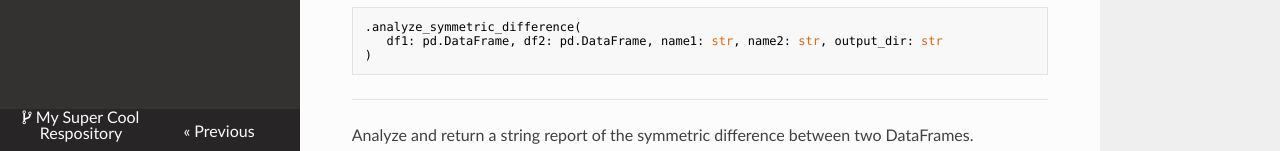
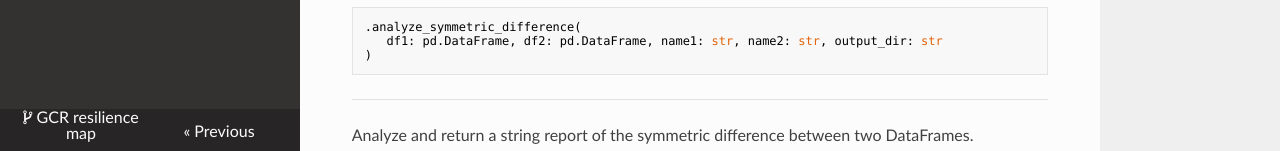
Before and after one commit to allfed/gcr-resilience-map, an MkDocs documentation site: the page built from docs/sources/modules/src/utils.md, in a window 1280 px wide and 900 px high, scrolled down 596 px. Shown: the part 746-897 px from the top of the window. Built offline with MkDocs 1.6.1, drawn with Linux system fonts in a browser that asks for light colours; nearby versions of some CDN libraries.

Commit message:
further setup

```diff
--- a/mkdocs.yml
+++ b/mkdocs.yml
@@ -1,9 +1,9 @@
-site_name: My Super Cool Respository
+site_name: GCR resilience map
 
 
 # Repository
-repo_name: My Super Cool Respository
-repo_url: https://github.com/allfed/My Super-Cool-Respository
+repo_name: GCR resilience map
+repo_url: https://github.com/allfed/gcr-resilience-map
 edit_uri: ""
 # Copyright
 copyright: Me
--- a/mkgendocs.yml
+++ b/mkgendocs.yml
@@ -1,9 +1,9 @@
-site_name: My Super Cool Respository
+site_name: GCR resilience map
 
 
 # Repository
-repo_name: My Super Cool Respository
-repo: https://github.com/allfed/My-Super-Cool-Respository
+repo_name: GCR resilience map
+repo: https://github.com/allfed/gcr-resilience-map
 # Copyright
 copyright: ALLFED
 
```
Also changed, not shown: 1 other file.
